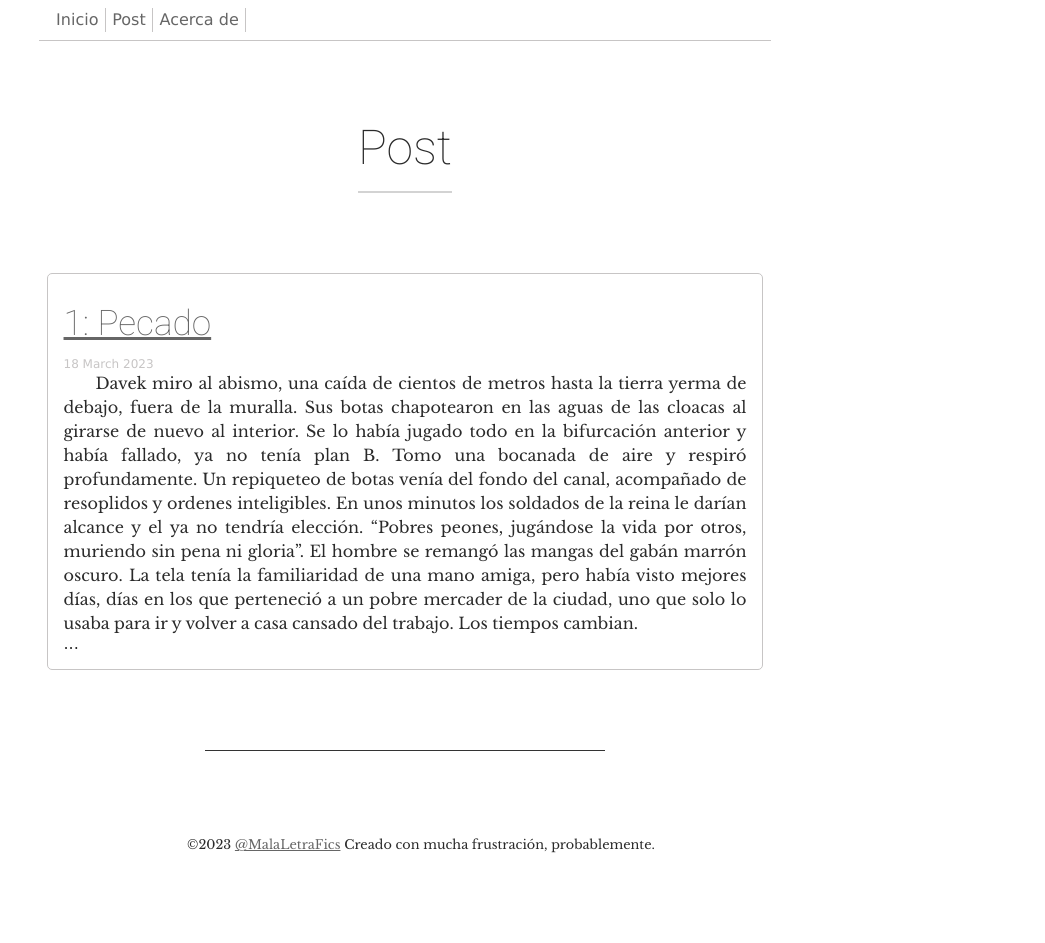
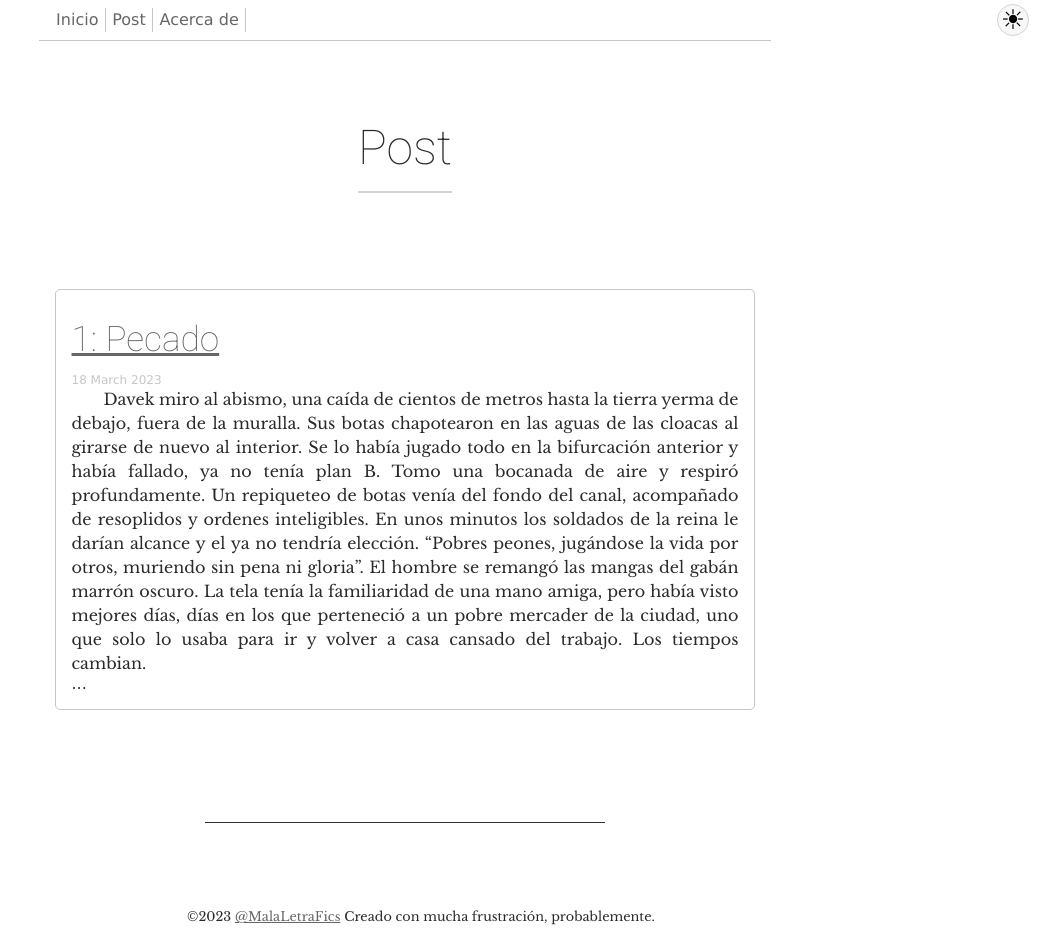
Before and after one commit to MalaLetra/malaletra.github.io, a Jekyll site: the page built from post.md, in a window 1280 px wide. Shown: the whole page, without its empty margins (235-1280 px from the left). Built offline with Jekyll 4.4.1, drawn with Linux system fonts in a browser that asks for light colours; some web fonts are replaced; before the commit the page ends 900 px from its top, so only the background shows below that.

Commit message:
add dark theme fix post link

```diff
--- a/_layouts/default.html
+++ b/_layouts/default.html
@@ -31,12 +31,44 @@
     <title>{{ page.title }}</title>
     <link rel="stylesheet" href="/css/notes.css" />
     <link rel="stylesheet" href="/css/style.css" />
+
+    <script>
+      function codeAddress() {
+        let position = window.localStorage.getItem("scrollpos") | 0;
+        let darktoggle = window.localStorage.getItem("darktoggle");
+        window.scrollTo(0, Number(position));
+        if (darktoggle === "true") {
+          let payBtn = document.getElementById("theme");
+          payBtn.classList.toggle("darkTheme");
+          document.body.classList.toggle("darkTheme");
+        }
+      }
+      function savePos() {
+        let position = window.pageYOffset;
+        window.localStorage.setItem("scrollpos", position);
+      }
+      window.onload = codeAddress;
+      function changeBg(elem) {
+        console.log("aaa");
+        let payBtn = document.getElementById("theme");
+        var element = document.body;
+        let isToggled = elem.classList.toggle("darkTheme");
+        element.classList.toggle("darkTheme");
+        window.localStorage.setItem("darktoggle", isToggled);
+      }
+    </script>
   </head>
   <body>
     <nav>
       <a href="/">Inicio</a><a href="/Post/">Post</a
       ><a href="/about/">Acerca de</a>
     </nav>
+    <button
+      id="theme"
+      class="theme-toggle"
+      href="#"
+      onclick="changeBg(this)"
+    ></button>
     <h1>{{ page.title }}</h1>
     <section>{{ content }}</section>
     <footer>
--- a/css/notes.css
+++ b/css/notes.css
@@ -988,7 +988,7 @@ body img:first-of-type:active {
 .darkTheme {
   background-color: var(--dark-theme-bg-lvl1);
   color: var(--dark-theme-fg-lvl1);
-  transition: all 0.5s;
+  /* transition: all 0.5s; */
   font-weight: 200;
 
 }
@@ -1021,45 +1021,7 @@ body img:first-of-type:active {
 
 }
 
-button.theme-toggle {
-  z-index: 10;
-  position: fixed;
-  top: 1rem;
-  right: 1rem;
-  margin: auto;
-  width: 4rem;
-  border: none;
-  height: 4rem;
-  padding: 0;
-  margin: 0;
-  line-height: 1rem;
-  background-color: rgba(237, 237, 237, 0.4);
-  border: 1px solid lightgray;
-  border-radius: 50%;
-  /*background-color:trasparent;*/
-}
 
-button.theme-toggle::before {
-  content: "☀️";
-  font-family: 'Noto Emoji', sans-serif;
-  font-size: 3rem;
-  position: absolute;
-  top: 50%;
-  left: 50%;
-  transform: translate(-50%, -50%);
-
-}
-
-button.darkTheme::before {
-  content: "🌑";
-  font-family: 'Noto Emoji', sans-serif;
-  font-size: 3rem;
-  position: absolute;
-  top: 50%;
-  left: 50%;
-  transform: translate(-50%, -50%);
-
-}
 
 .darkTheme a button {
   font-family: 'Noto Emoji', sans-serif;
--- a/css/style.css
+++ b/css/style.css
@@ -25,6 +25,8 @@
     --font-general: -apple-system, BlinkMacSystemFont, "Segoe UI", Roboto,
       Helvetica, Arial, sans-serif, "Apple Color Emoji", "Segoe UI Emoji",
       "Segoe UI Symbol";
+      --light-theme-bg-lvl1: white;
+    --light-theme-fg-lvl1: black;
     --dark-theme-bg-lvl1: black;
     --dark-theme-fg-lvl1: white;
 
@@ -34,9 +36,16 @@ body{
   margin: auto;
 }
 nav {
+    position: sticky;
+  top: 0;
 padding: 0.7rem;
 /* width: 100%; */
 border-bottom: 1px solid var(--md-char-color) ;
+background-color: var(--light-theme-bg-lvl1);
+}
+.darkTheme nav{
+background-color: var(--dark-theme-bg-lvl1);
+
 }
 nav a {
     border: 1px solid var(--md-char-color);
@@ -54,6 +63,7 @@ nav a:hover {
     color: var(--primary-btn-text-color);
 }
 footer{
+    padding: 1rem;
     margin: auto;
     width: fit-content;
     text-align: center;
@@ -62,12 +72,14 @@ div.post-preview-container{
 border: 1px solid var(--md-char-color);
 border-radius: 5px;
 padding: 1rem;
-margin: 0.5rem;
+/* margin: 0.5rem; */
 }
 .post-preview-title h2{
     margin: 0;
 }
-
+section{
+    padding: 1rem;
+}
 .post-preview-date { color: var(--md-char-color); font-size: 0.75rem;}
 .post-preview-excerpt {font-size: 1rem;}
 .post-date-author{ color: var(--md-char-color); font-size: 0.75rem;}
@@ -76,3 +88,46 @@ figure.highlight{
     border: 1px solid var(--md-char-color);
     padding: 1rem;
 }
+
+
+button.theme-toggle {
+    z-index: 10;
+    position: fixed;
+    top: 0.25rem;
+    right: 1rem;
+    margin: auto;
+    width: 2rem;
+    border: none;
+    height: 2rem;
+    padding: 0;
+    margin: 0;
+    line-height: 1rem;
+    background-color: rgba(237, 237, 237, 0.4);
+    border: 1px solid lightgray;
+    border-radius: 50%;
+    /*background-color:trasparent;*/
+  }
+
+
+button.theme-toggle::before {
+    content: "☀"; /*🌕☀🌞🌟⭐*/
+    font-family: 'Noto Emoji', sans-serif;
+    font-size: 1.70rem;
+    top: 50%;
+    left: 50%;
+position: absolute;
+    transform: translate(-50%, -50%);
+
+  }
+
+  button.darkTheme::before {
+
+    content: "🌙"; /*🌚🌛🌜🌘🌑🌒🌙*/
+    font-family: 'Noto Emoji', sans-serif;
+    font-size: 1.70rem;
+    top: 50%;
+    left: 50%;
+    position: absolute;
+    transform: translate(-50%, -50%);
+
+  }
```
Also changed, not shown: _layouts/post.html (+19 -0 lines), post.md (+1 -0 lines).
